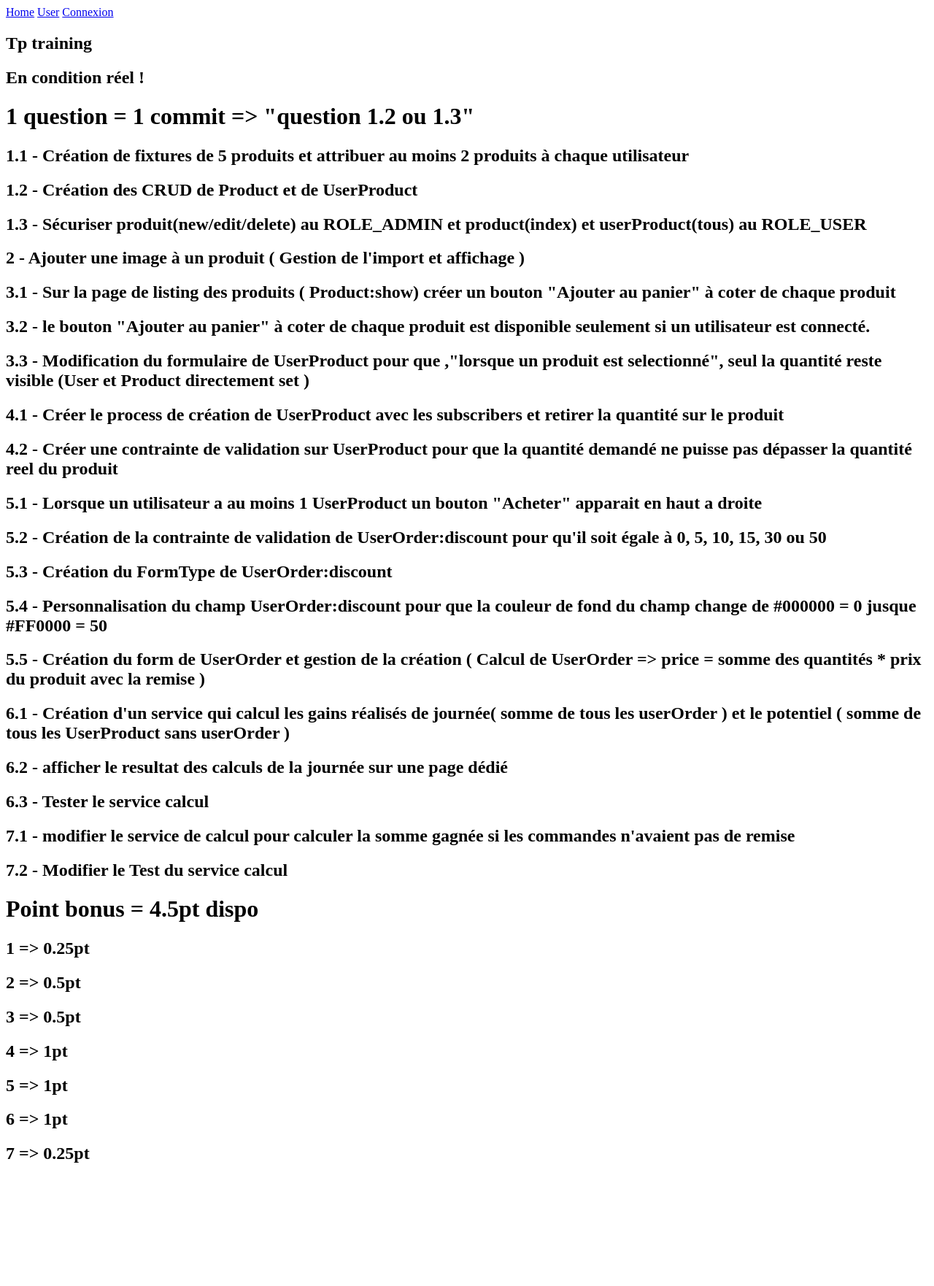
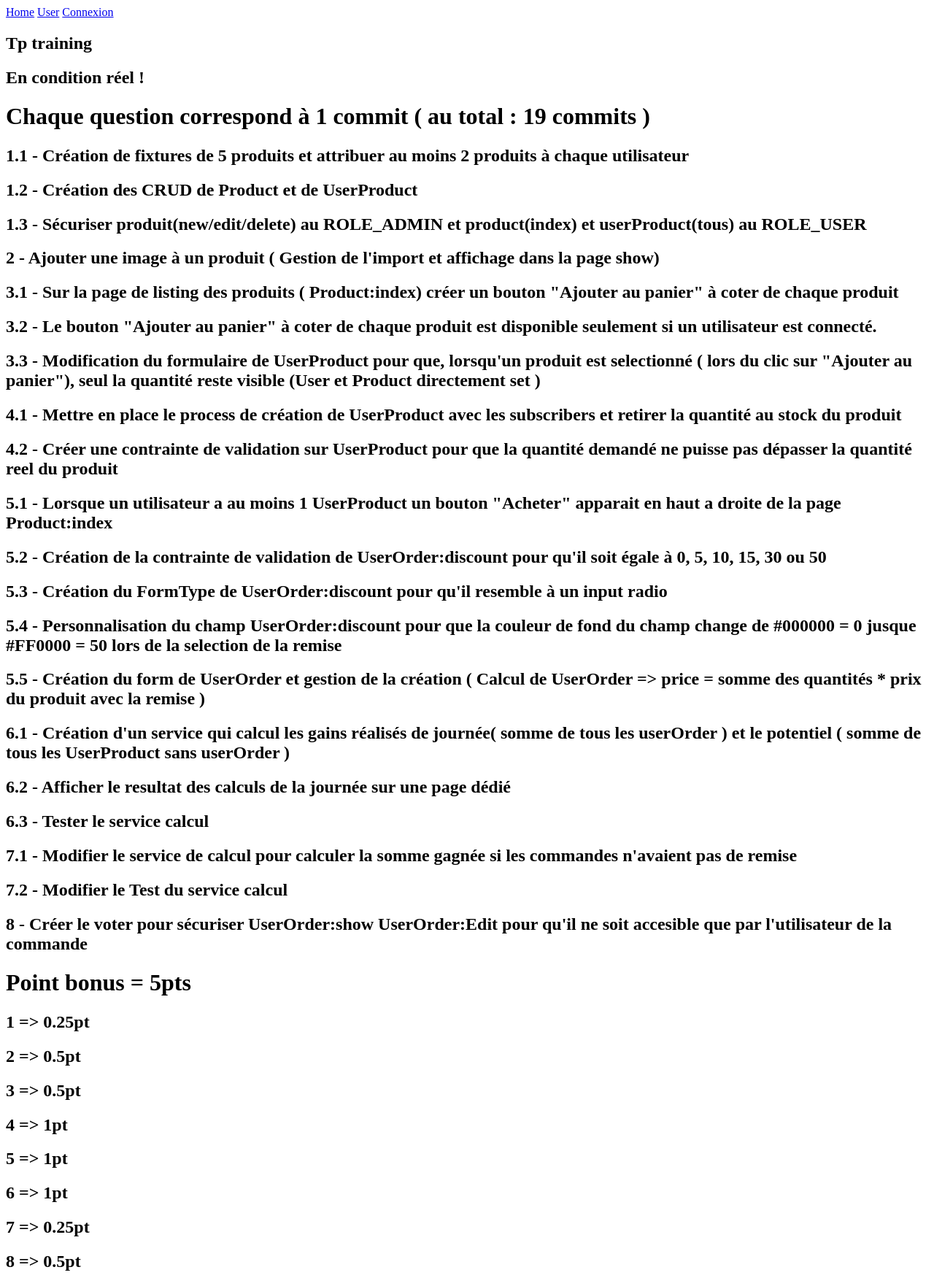
Before and after one commit to zimzim62000/tphello, a Symfony app: template templates/home/index.html.twig in a window 1280 px wide. Shown: the whole page at 73% size. Before the commit the page ends 1593 px from the top, so only its background shows below. Run offline with Twig, Linux system fonts and the light colour scheme; the template is opened without the code that fills it, so the values that code supplies are empty; some libraries are stand-ins or nearby versions.

Commit message:
fix trad

```diff
--- a/templates/home/index.html.twig
+++ b/templates/home/index.html.twig
@@ -7,7 +7,7 @@
     <div class="panel">
         <h2>Tp training</h2>
         <h2>En condition réel !</h2>
-        <h1>1 question = 1 commit => "question 1.2 ou 1.3"</h1>
+        <h1>Chaque question correspond à 1 commit ( au total : 19 commits )</h1>
     </div>
 
 
@@ -15,32 +15,33 @@
         <h2>1.1 - Création de fixtures de 5 produits et attribuer au moins 2 produits à chaque utilisateur</h2>
         <h2>1.2 - Création des CRUD de Product et de UserProduct</h2>
         <h2>1.3 - Sécuriser produit(new/edit/delete) au ROLE_ADMIN et product(index) et userProduct(tous) au ROLE_USER</h2>
-        <h2>2 - Ajouter une image à un produit ( Gestion de l'import et affichage )</h2>
-        <h2>3.1 - Sur la page de listing des produits ( Product:show) créer un bouton "Ajouter au panier" à coter de
+        <h2>2 - Ajouter une image à un produit ( Gestion de l'import et affichage dans la page show)</h2>
+        <h2>3.1 - Sur la page de listing des produits ( Product:index) créer un bouton "Ajouter au panier" à coter de
             chaque
             produit </h2>
-        <h2>3.2 - le bouton "Ajouter au panier" à coter de chaque produit est disponible seulement si un utilisateur
+        <h2>3.2 - Le bouton "Ajouter au panier" à coter de chaque produit est disponible seulement si un utilisateur
             est connecté.</h2>
-        <h2>3.3 - Modification du formulaire de UserProduct pour que ,"lorsque un produit est selectionné", seul la
+        <h2>3.3 - Modification du formulaire de UserProduct pour que, lorsqu'un produit est selectionné ( lors du clic sur "Ajouter au panier"), seul la
             quantité reste visible (User et Product directement set )</h2>
-        <h2>4.1 - Créer le process de création de UserProduct avec les subscribers et retirer la quantité sur le
+        <h2>4.1 - Mettre en place le process de création de UserProduct avec les subscribers et retirer la quantité au stock du
             produit</h2>
         <h2>4.2 - Créer une contrainte de validation sur UserProduct pour que la quantité demandé ne puisse pas
             dépasser la quantité reel du produit</h2>
-        <h2>5.1 - Lorsque un utilisateur a au moins 1 UserProduct un bouton "Acheter" apparait en haut a droite</h2>
+        <h2>5.1 - Lorsque un utilisateur a au moins 1 UserProduct un bouton "Acheter" apparait en haut a droite de la page Product:index</h2>
         <h2>5.2 - Création de la contrainte de validation de UserOrder:discount pour qu'il soit égale à 0, 5, 10, 15, 30 ou 50</h2>
-        <h2>5.3 - Création du FormType de UserOrder:discount</h2>
-        <h2>5.4 - Personnalisation du champ UserOrder:discount pour que la couleur de fond du champ change de #000000 = 0 jusque #FF0000 = 50</h2>
+        <h2>5.3 - Création du FormType de UserOrder:discount pour qu'il resemble à un input radio</h2>
+        <h2>5.4 - Personnalisation du champ UserOrder:discount pour que la couleur de fond du champ change de #000000 = 0 jusque #FF0000 = 50 lors de la selection de la remise</h2>
         <h2>5.5 - Création du form de UserOrder et gestion de la création ( Calcul de UserOrder => price = somme des quantités * prix du produit avec la remise )</h2>
         <h2>6.1 - Création d'un service qui calcul les gains réalisés de journée( somme de tous les userOrder ) et le potentiel ( somme de tous les UserProduct sans userOrder )</h2>
-        <h2>6.2 - afficher le resultat des calculs de la journée sur une page dédié</h2>
+        <h2>6.2 - Afficher le resultat des calculs de la journée sur une page dédié</h2>
         <h2>6.3 - Tester le service calcul</h2>
-        <h2>7.1 - modifier le service de calcul pour calculer la somme gagnée si les commandes n'avaient pas de remise</h2>
+        <h2>7.1 - Modifier le service de calcul pour calculer la somme gagnée si les commandes n'avaient pas de remise</h2>
         <h2>7.2 - Modifier le Test du service calcul</h2>
+	<h2>8 - Créer le voter pour sécuriser UserOrder:show UserOrder:Edit pour qu'il ne soit accesible que par l'utilisateur de la commande</h2>
     </div>
 
     <div class="panel">
-        <h1>Point bonus = 4.5pt dispo</h1>
+        <h1>Point bonus = 5pts</h1>
         <h2>1 => 0.25pt</h2>
         <h2>2 => 0.5pt</h2>
         <h2>3 => 0.5pt</h2>
@@ -48,6 +49,7 @@
         <h2>5 => 1pt</h2>
         <h2>6 => 1pt</h2>
         <h2>7 => 0.25pt</h2>
+	<h2>8 => 0.5pt</h2>
     </div>
 
 {% endblock %}
```
